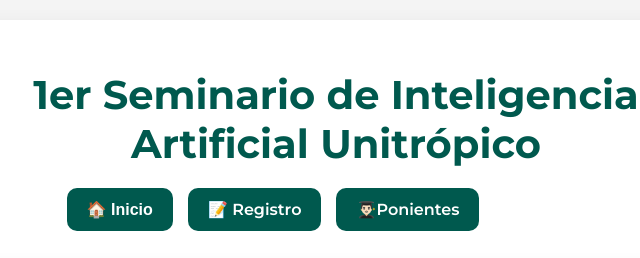
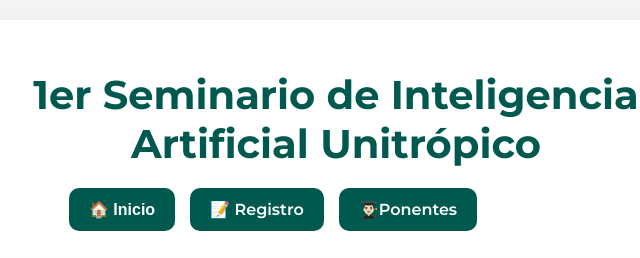
Before and after one commit to SFrost156/seminario, a plain HTML site: page index.html in a window 1280 px wide. Shown: the top 258 px of the page, 367-1007 px from the left. Drawn offline with Linux system fonts and the light colour scheme.

Commit message:
Update index.html

```diff
--- a/index.html
+++ b/index.html
@@ -30,7 +30,7 @@
           </ul>
         </div>
         <a href="Templates/registro.html" class="btn-nav">📝 Registro</a>
-        <a href="Templates/ponientes.html" class="btn-nav">👨🏻‍🎓Ponientes</a>
+        <a href="Templates/ponientes.html" class="btn-nav">👨🏻‍🎓Ponentes</a>
       </nav>
 
       <!-- SECCIÓN SEMINARIO -->
```
